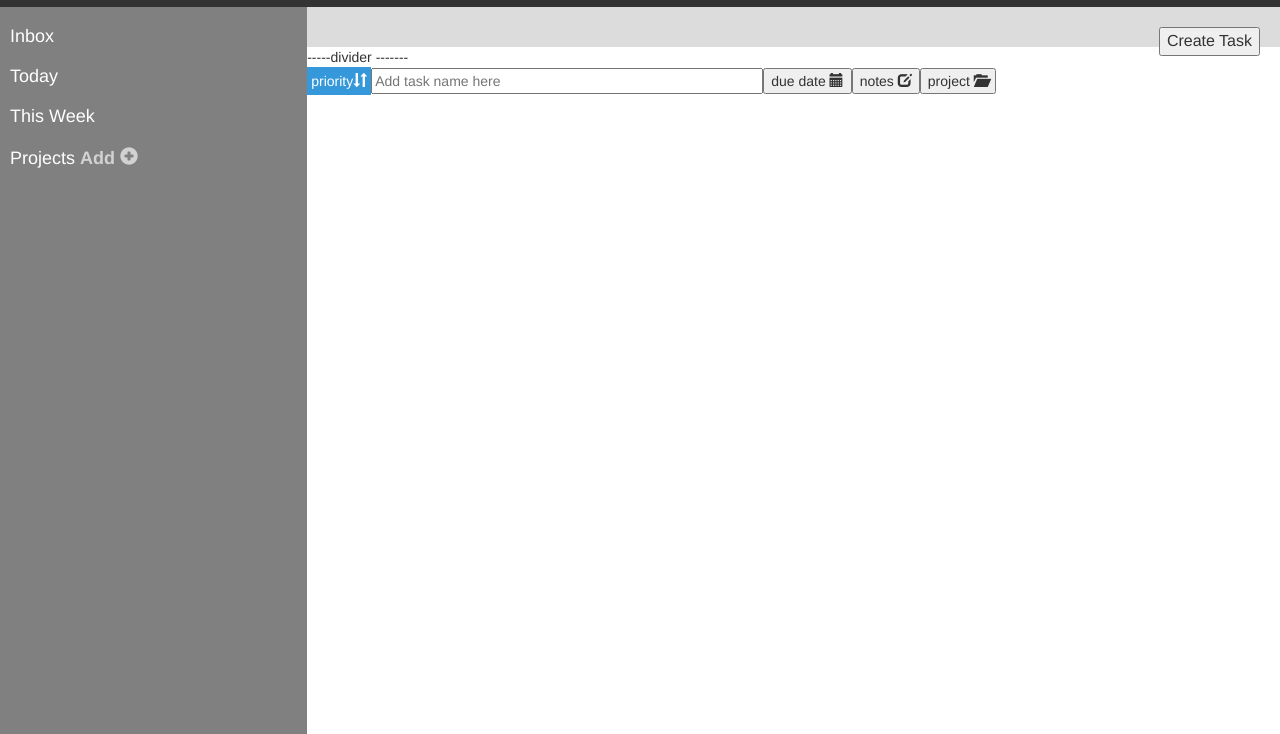
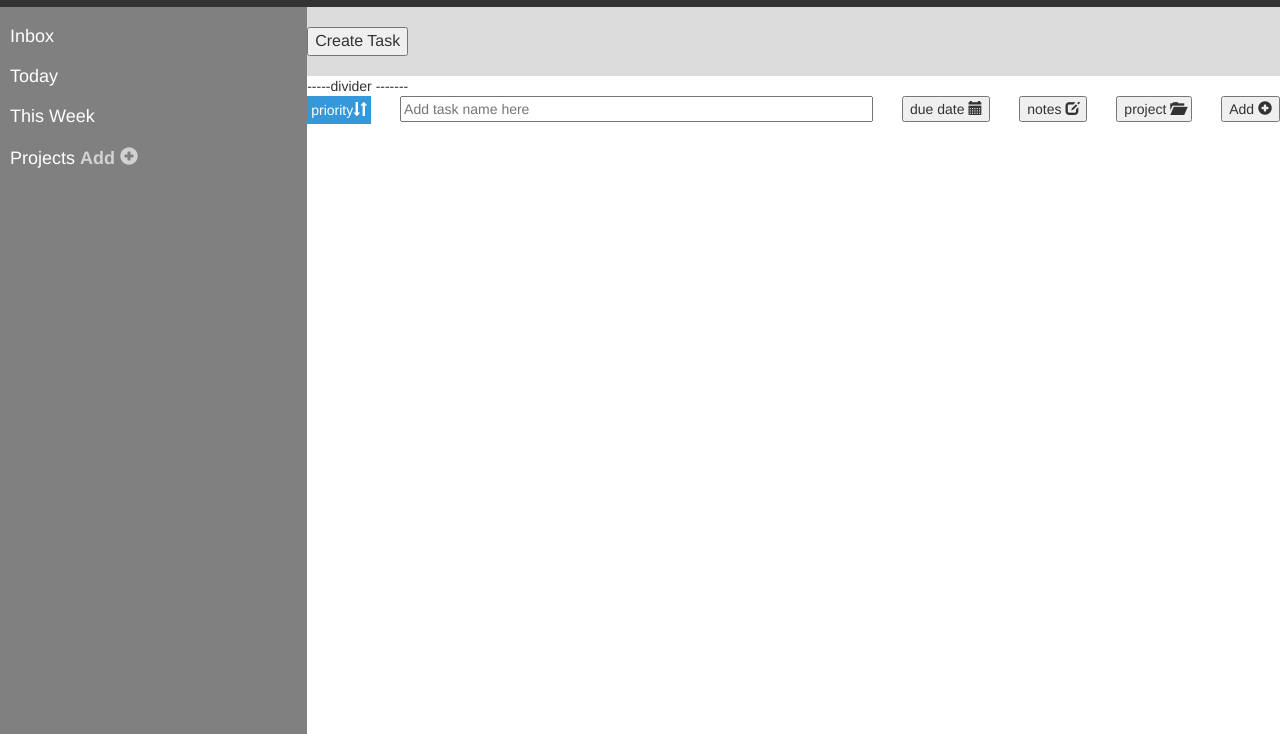
Before and after one commit to acchang/ProjectToDoList, a plain HTML site: page index.html in a window 1280 px wide. Both pictures are taken after a click on the button "Create Task". Shown: the part 66-800 px from the top of the page. Drawn offline with nearby package versions, Linux system fonts and the light colour scheme.

Commit message:
create task UI in

```diff
--- a/script.js
+++ b/script.js
@@ -147,7 +147,10 @@ function openProject(projectUUID) {
   document.getElementById('projectHeadline').appendChild(taskProjectHead);
   // render/populate the TaskHolder with the TaskList that corresponds with the projectUUID
   console.log(projectList)
+  createTaskInput()
 }
+
+// THIS IS WHERE THE TASK PARTS BEGIN
 
 function getProjectIdentifier() {
   let taskProjectTitleSpace = document.getElementById('projectHeadline');
@@ -157,18 +160,27 @@ function getProjectIdentifier() {
   return(taskProjectIdentifier)
 };
 
-let taskBtn = document.getElementById("taskBtn");
-taskBtn.addEventListener("click", function(event){
+// I need the Create Task Button to be on the right
+
+function createTaskInput() {
   let taskInputContainer = document.createElement("div");
+  taskInputContainer.setAttribute("class", "taskInputContainer");
   taskInputContainer.setAttribute("id", "taskInputContainer");
-  // taskInputContainer.textContent = "taskInputContainer"
   document.getElementById('taskProjectHolder').appendChild(taskInputContainer);
   createTaskPriorityField();
   createTaskField();
   createTaskCalendarField();
   createTaskNotesField();
   createTaskProjectField();
+  createAddTaskField();
+}
+
+createTaskInput()
+let taskBtn = document.getElementById("taskBtn");
+taskBtn.addEventListener("click", function(event){
+  taskInputContainer.classList.toggle("flex")
 });
+
 
 function createTaskField() {
   let taskInputFieldHolder = document.createElement("span");
@@ -178,8 +190,8 @@ function createTaskField() {
   let taskInputField = document.createElement("input");
   taskInputField.setAttribute("id", "taskInputField");
   taskInputField.setAttribute("type", "text");
-  taskInputField.setAttribute("maxlength", "45");
-  taskInputField.setAttribute("size", "45");
+  taskInputField.setAttribute("maxlength", "55");
+  taskInputField.setAttribute("size", "55");
   taskInputField.setAttribute("placeholder", "Add task name here");
   taskInputField.classList.add("task-input");
   document.getElementById('taskInputFieldHolder').appendChild(taskInputField);
@@ -298,6 +310,23 @@ function createTaskProjectField() {
   document.getElementById("taskProjectButton").appendChild(taskProjectIcon);
 };
 
+function createAddTaskField() {
+  let addTaskField = document.createElement("span");
+  addTaskField.setAttribute("id", "addTaskField");
+  document.getElementById('taskInputContainer').appendChild(addTaskField);
+
+  let addTaskButton = document.createElement("button");
+  addTaskButton.setAttribute("id", "addTaskButton");
+  addTaskButton.innerText = "Add ";
+  document.getElementById('addTaskField').appendChild(addTaskButton);
+
+  let addTaskIcon = document.createElement("span")
+  addTaskIcon.setAttribute("class", "glyphicon glyphicon-plus-sign");
+  document.getElementById("addTaskButton").appendChild(addTaskIcon);
+// addtaskbutton should push all tasks to task list with selected project.
+// openProjects would take all tasks matching that UUID and display them.
+// sorting will also teach me when I need to render for today and this week
+};
 
 
 
--- a/style.css
+++ b/style.css
@@ -77,7 +77,9 @@
   overflow: hidden;
 };
 
-.TaskListProjectName {
+#TaskListProjectName {
+  display: flex;
+  justify-content: flex-end;
   padding: 5px;
   font-weight: 900;
   background-color: lightblue;
@@ -92,7 +94,6 @@
 }
 
 #taskBtn {
-  float: right;
   font-weight: 500;
   font-size: medium;
 }
@@ -104,6 +105,15 @@
     flex-direction: row;
     padding: 10px;
   }
+
+.taskInputContainer {
+  display: none;
+  justify-content: space-between;
+}
+
+.flex {
+  display: flex;
+}
 
 
   .dropbtn {
```
Also changed, not shown: index.html (+3 -3 lines).
